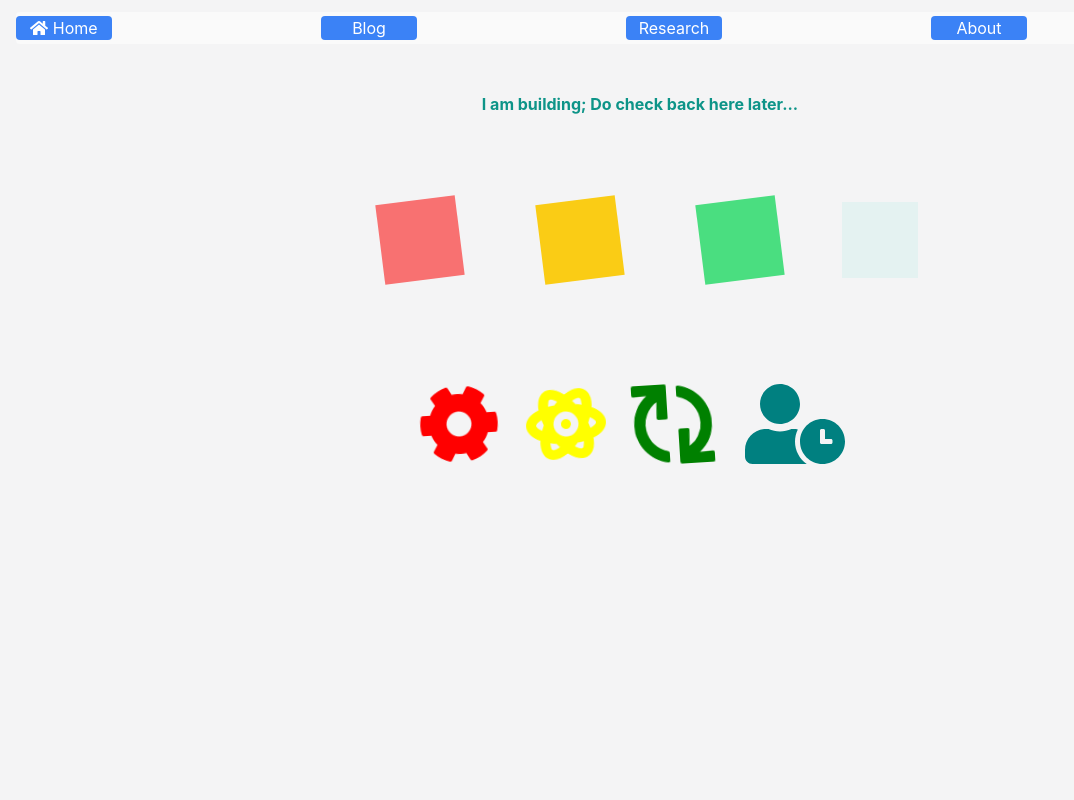
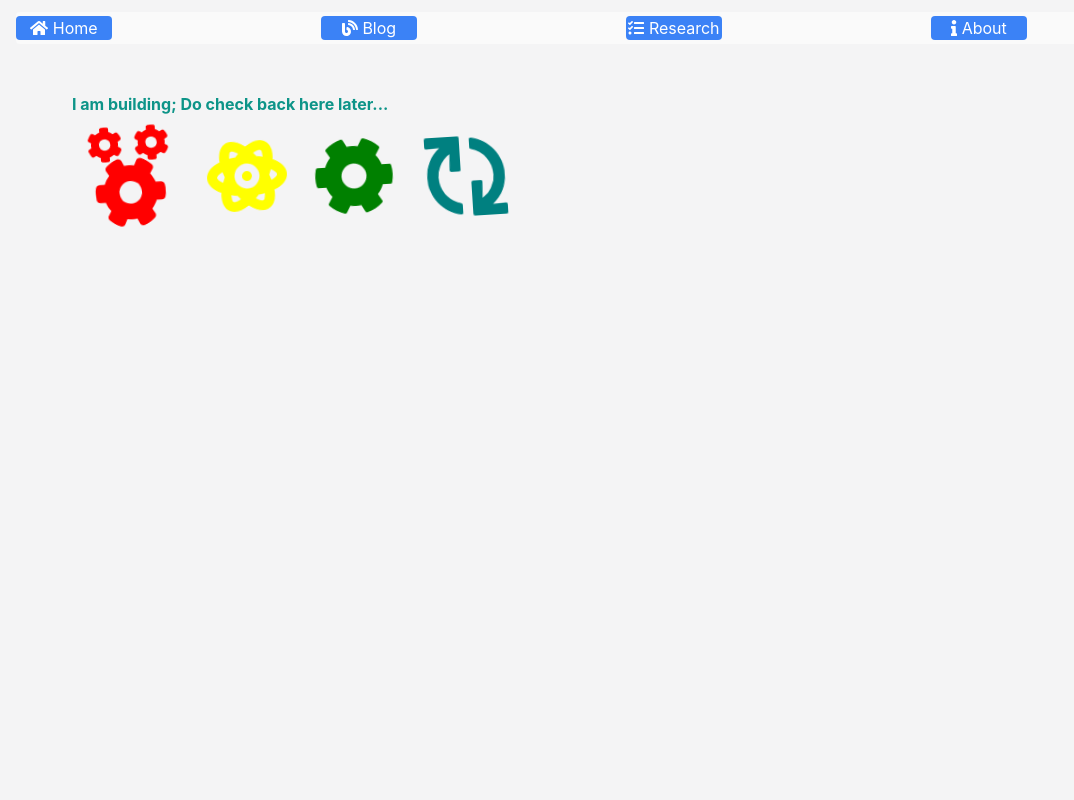
Before and after one commit to dkattimu/personal-website, a Next.js app: page / in a window 1280 px wide. Shown: the top 800 px of the page, without its empty margins (0-1074 px from the left). Built offline with nearby package versions, Linux system fonts and the light colour scheme.

Commit message:
added build:start to package.json, cleaned up alignment a bit

```diff
--- a/components/fa-animation.jsx
+++ b/components/fa-animation.jsx
@@ -5,20 +5,25 @@ import {
   faCog,
   faUserClock,
   faAtom,
-  faUserCog,
+  faCogs,
   faSync,
 } from '@fortawesome/free-solid-svg-icons';
 
 const FAAnimation = () => {
   return (
-    <div className='flex flex-wrap justify-center '>
+    <div className='fa-animation'>
       <FontAwesomeIcon
-        icon={faCog}
+        icon={faCogs}
         size='5x'
         spin
         color='red'
         //className='inline-block m-10 fill-current text-red-400'
-        style={{ display: 'inline-block', margin: '1rem', marginLeft: '0rem' }}
+        style={{
+          display: 'inline-block',
+          margin: '1rem',
+          marginLeft: '0rem',
+          marginRight: '2rem',
+        }}
       />
       <FontAwesomeIcon
         icon={faAtom}
@@ -26,23 +31,39 @@ const FAAnimation = () => {
         spin
         color='yellow'
         //className='inline-block m-10 fill-current text-yellow-400'
-        style={{ display: 'inline-block', margin: '1rem' }}
+        style={{
+          display: 'inline-block',
+          margin: '1rem',
+          marginLeft: '0rem',
+          marginRight: '2rem',
+        }}
+      />
+      <FontAwesomeIcon
+        icon={faCog}
+        size='5x'
+        spin
+        color='green'
+        //className='inline-block m-10 fill-current text-green-400'
+        style={{
+          display: 'inline-block',
+          margin: '1rem',
+          marginLeft: '0rem',
+          marginRight: '2rem',
+        }}
       />
       <FontAwesomeIcon
         icon={faSync}
         size='5x'
+        color='teal'
         spin
-        color='green'
-        //className='inline-block m-10 fill-current text-green-400'
-        style={{ display: 'inline-block', margin: '1rem' }}
-      />
-      <FontAwesomeIcon
-        icon={faUserClock}
-        size='5x'
-        color='teal'
         //flash
         //className='inline-block m-10 fill-current text-teal-400'
-        style={{ display: 'inline-block', margin: '1rem' }}
+        style={{
+          display: 'inline-block',
+          margin: '1rem',
+          marginLeft: '0rem',
+          marginRight: '2rem',
+        }}
       />
     </div>
   );
--- a/components/nav.jsx
+++ b/components/nav.jsx
@@ -1,6 +1,13 @@
 import Link from 'next/link';
 import { FontAwesomeIcon } from '@fortawesome/react-fontawesome';
-import { faBars, faHome } from '@fortawesome/free-solid-svg-icons';
+import {
+  faBars,
+  faHome,
+  faBlog,
+  faTasks,
+  faInfo,
+} from '@fortawesome/free-solid-svg-icons';
+
 //TODO: Add modal drop-down for bars icon on small screens
 //TODO: Sort out overflow beyond footer
 const Nav = () => {
@@ -14,15 +21,21 @@ const Nav = () => {
         </Link>
 
         <Link href='/'>
-          <a className='nav-blue'>Blog</a>
+          <a className='nav-blue'>
+            <FontAwesomeIcon icon={faBlog} /> Blog
+          </a>
         </Link>
 
         <Link href='/'>
-          <a className='nav-blue'>Research</a>
+          <a className='nav-blue'>
+            <FontAwesomeIcon icon={faTasks} /> Research
+          </a>
         </Link>
 
         <Link href='/'>
-          <a className='nav-blue'>About</a>
+          <a className='nav-blue'>
+            <FontAwesomeIcon icon={faInfo} /> About
+          </a>
         </Link>
         <Link href='/'>
           <FontAwesomeIcon icon={faBars} size='2x' className='nav-fa-bar' />
--- a/package.json
+++ b/package.json
@@ -5,7 +5,8 @@
   "scripts": {
     "dev": "next",
     "build": "next build",
-    "start": "next start"
+    "start": "next start",
+    "build:start": "next build && next start "
   },
   "dependencies": {
     "@fortawesome/fontawesome-svg-core": "^1.2.34",
--- a/pages/index.jsx
+++ b/pages/index.jsx
@@ -22,10 +22,10 @@ const Index = (props) => {
 
       <div className='page-container '>
         <div className='flex-grow'>
-          <span className=' flex justify-center text-1xl font-bold text-teal-600'>
+          <span className=' flex justify-left text-1xl font-bold text-teal-600'>
             I am building; Do check back here later...
           </span>
-          <TWAnimation />
+
           <FAAnimation />
         </div>
       </div>
--- a/styles/globals.css
+++ b/styles/globals.css
@@ -44,6 +44,9 @@ div {
   @apply visible p-0 m-0 md:invisible md:pt-1 md:pb-1 justify-center fill-current text-gray-400;
 }
 
+.fa-animation {
+  @apply flex flex-col md:flex-row;
+}
 .page-container {
   @apply flex h-screen m-10;
 }
```
